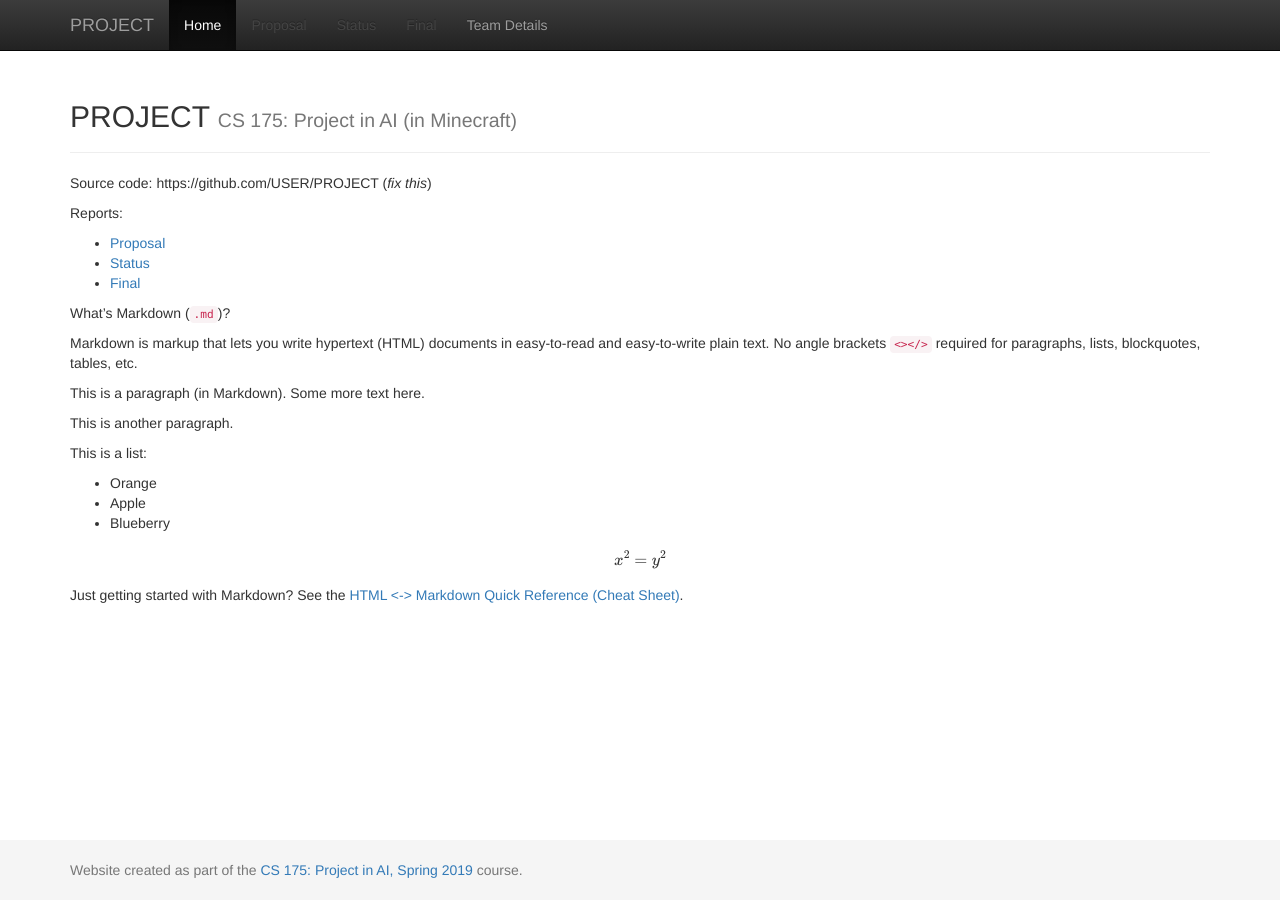
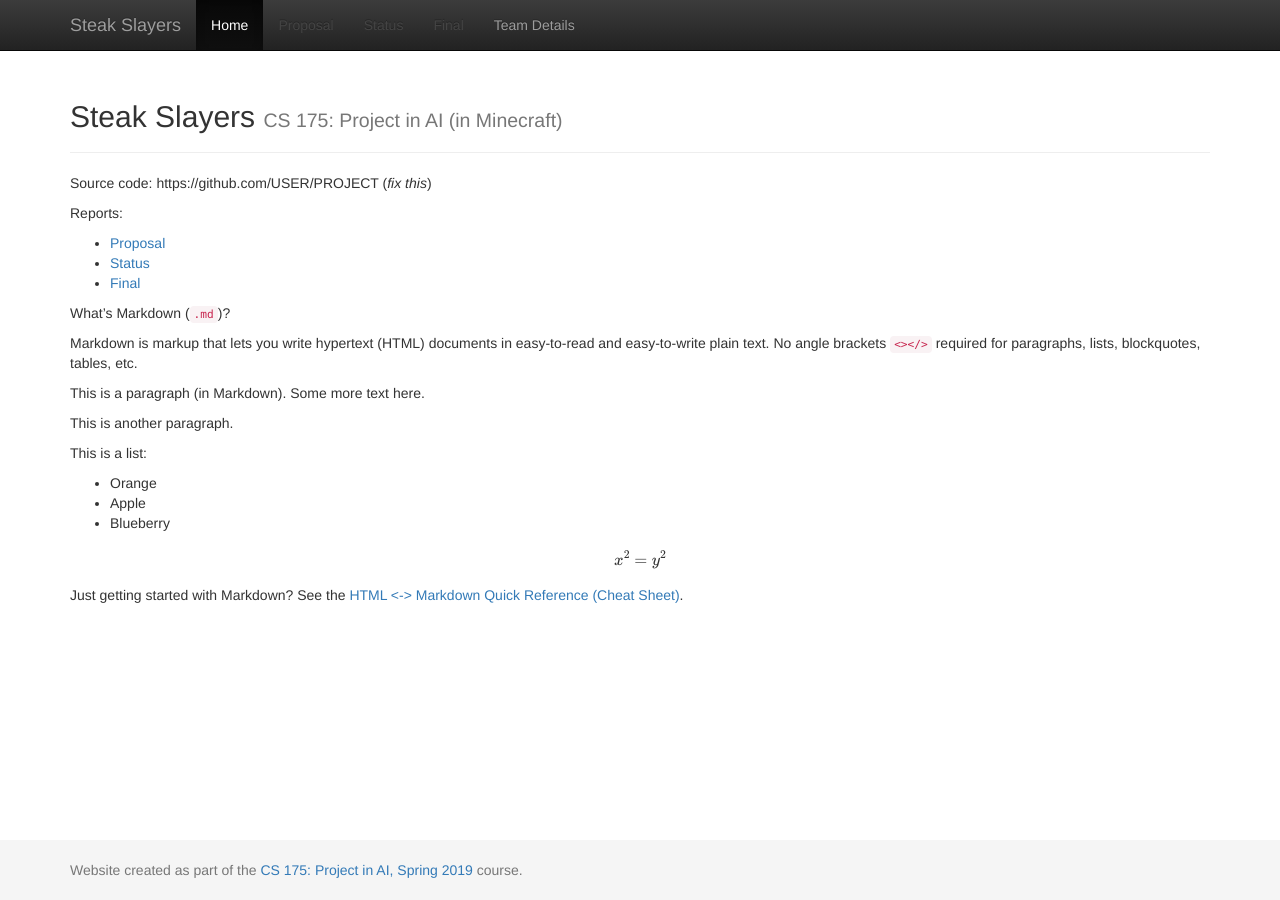
Before and after one commit to CowSlayers/SteakCrew, a Jekyll site: the page built from docs/index.md, in a window 1280 px wide. Built offline with Jekyll 4.4.1, drawn with Linux system fonts in a browser that asks for light colours; formulas are drawn with MathJax 3.

Commit message:
project name change

```diff
--- a/docs/_config.yml
+++ b/docs/_config.yml
@@ -1,7 +1,7 @@
 ###########
 # site.title
 
-title:    'PROJECT'
+title:    'Steak Slayers'
 subtitle: 'CS 175: Project in AI (in Minecraft)'
 
 
```
